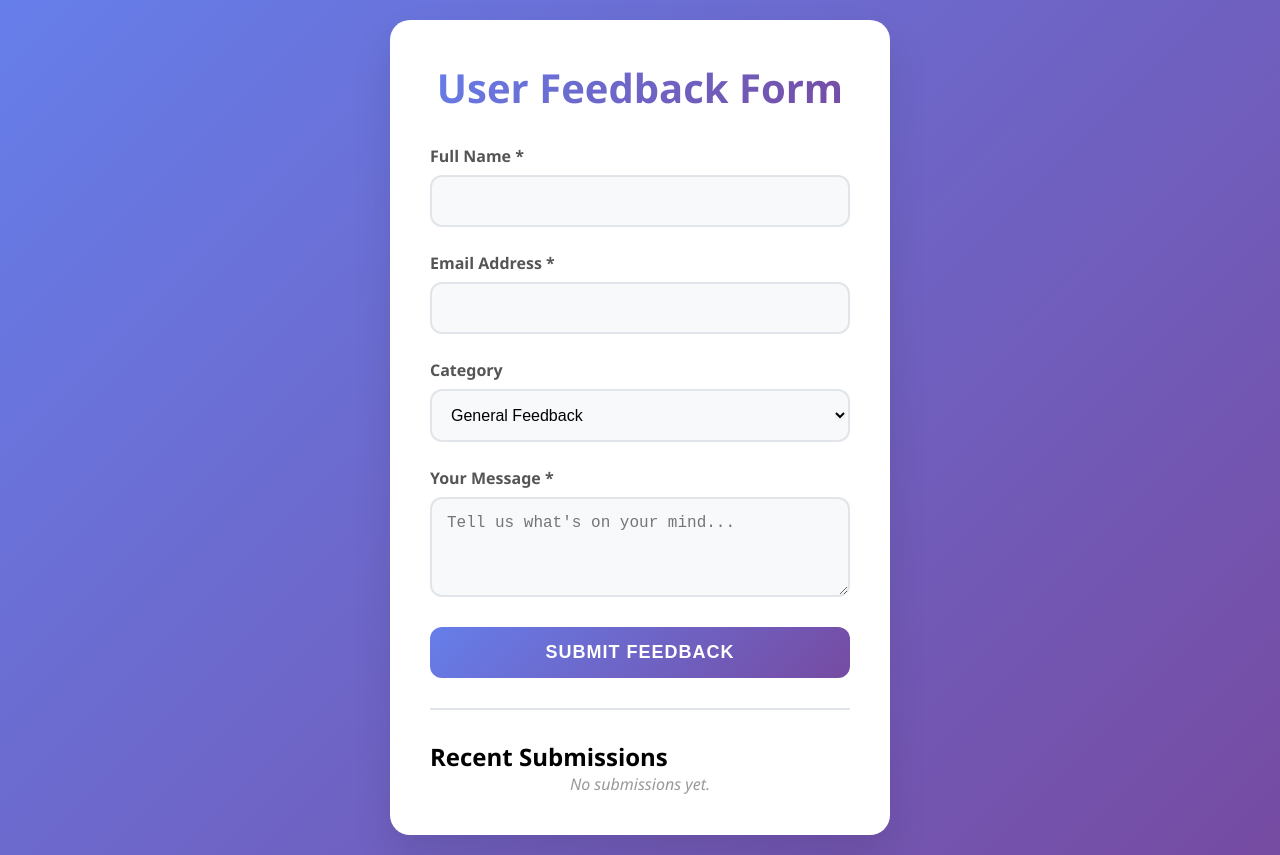
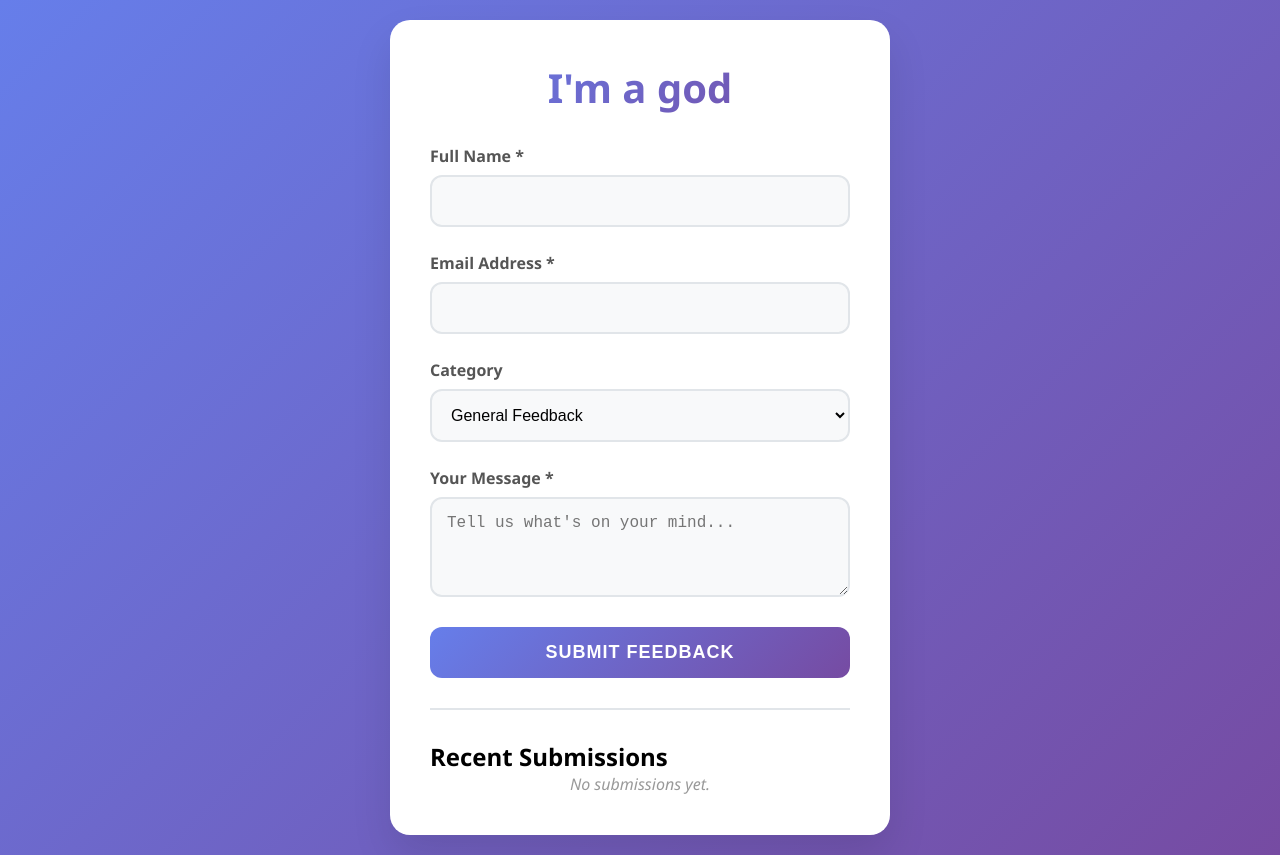
Before and after one commit to NICOL-XPDK/WEBA, a website: page index.html in a window 1280 px wide. Drawn offline with Linux system fonts and the light colour scheme.

```diff
--- a/index.html
+++ b/index.html
@@ -167,7 +167,7 @@
 </head>
 <body>
     <div class="container">
-        <h1>User Feedback Form</h1>
+        <h1>I'm a god</h1>
 
         <form id="userForm">
             <div class="form-group">
```
Also changed, not shown: 1 other file.
